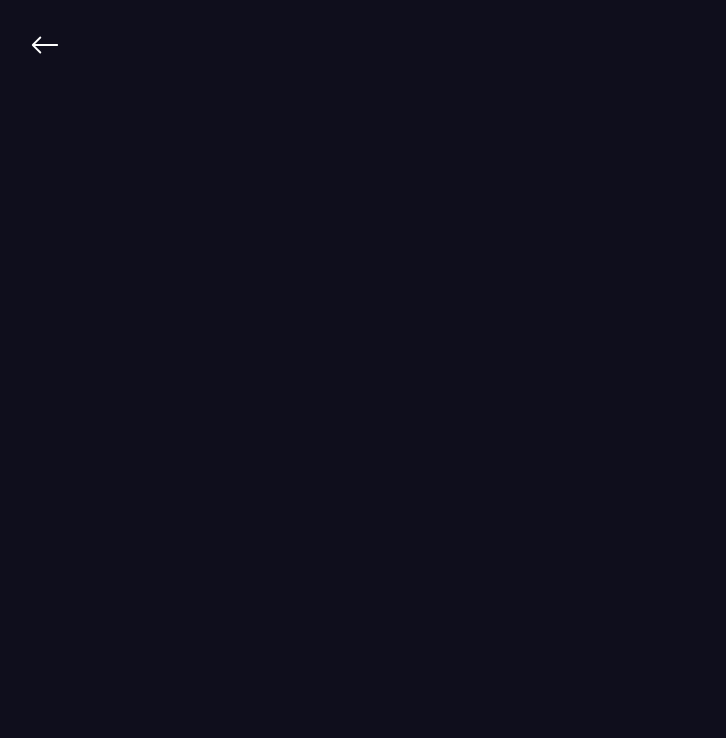
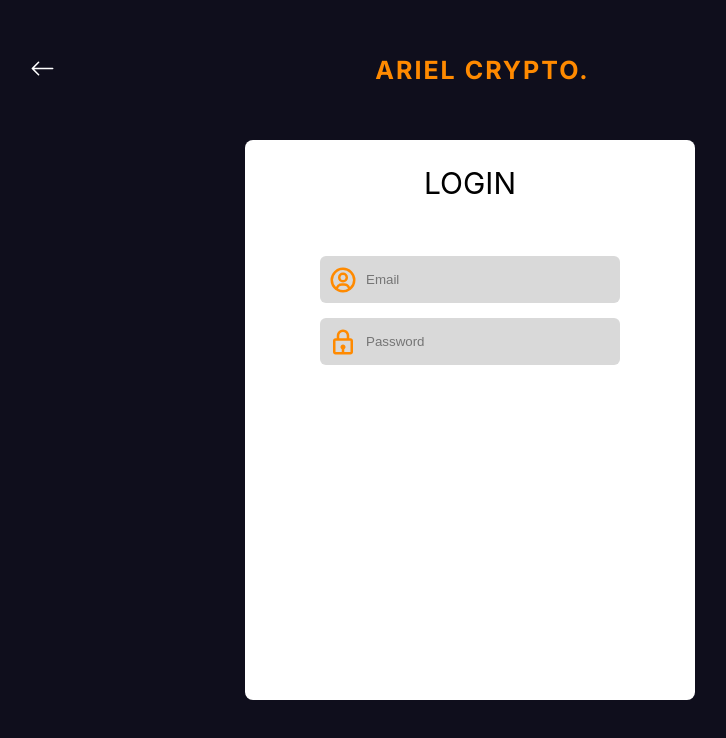
Before and after one commit to DrRichadams/ariel_web, a React (Create React App) app: page /login in a window 1280 px wide. Shown: the top 738 px of the page, without its empty margins (170-896 px from the left). Built offline with nearby package versions, Linux system fonts and the light colour scheme.

Commit message:
Periodic commit

```diff
--- a/src/pages/Login.js
+++ b/src/pages/Login.js
@@ -1,18 +1,112 @@
 import React from "react"
 import styled from "styled-components";
+import { Link } from "react-router-dom";
+
+import { BsArrowLeft } from "react-icons/bs";
+import { BiUserCircle } from "react-icons/bi";
+import { BiLock } from "react-icons/bi";
+
 import { colors } from "../constants/colors";
 import { SectionContainer } from "../features/SectionContainer";
-import { FiArrowLeft } from "react-icons/fi"
-import { BsArrowLeft } from "react-icons/bs"
 
 const Login = () => {
     return(
         <SectionContainer size={100} bg_color={colors.primary}>
-            <div className="top_bar">
-                <BsArrowLeft color="#fff" size={30} />
-            </div>
+            <TopBar className="top_bar">
+                <BackLink to={"/"}> <BsArrowLeft size={25} /> </BackLink>
+                <BackTitle>Ariel Crypto.</BackTitle>
+            </TopBar>
+            <AuthDetailsContainer>
+                <AuthTitle>LOGIN</AuthTitle>
+                <AuthDetailsBox>
+                    <AuthInputBox className="usernameBox">
+                        <BiUserCircle color={colors.accent} size={30} />
+                        <AuthInput placeholder="Email" type={"text"} />
+                    </AuthInputBox>
+                    <AuthInputBox className="usernameBox">
+                        <BiLock color={colors.accent} size={30} />
+                        <AuthInput placeholder="Password" type={"password"} />
+                    </AuthInputBox>
+                </AuthDetailsBox>
+            </AuthDetailsContainer>
         </SectionContainer>
     )
 }
 
+export const AuthInputBox = styled.div`
+    background-color: #d9d9d9;
+    display: flex;
+    justify-content: space-between;
+    align-items: center;
+    margin-bottom: 15px;
+    padding: 8px;
+    width: 300px;
+    border-radius: 6px;
+    box-sizing: border-box;
+`;
+
+export const AuthInput = styled.input`
+    /* width: 100%; */
+    flex: 1;
+    padding: 8px;
+    border: none;
+    outline: none;
+    background-color: transparent;
+    color: #01050f;
+    font-family: Poppins, sans-serif;
+    font-weight: 500;
+`;
+
+export const AuthDetailsBox = styled.div`
+    /* background-color: red; */
+    display: flex;
+    flex-direction: column;
+    justify-content: center;
+    align-items: center;
+`;
+
+export const AuthTitle = styled.h3`
+    /* background-color: red; */
+    padding: 25px;
+    text-align: center;
+    font-size: 30px;
+    font-weight: 400;
+    pointer-events: none;
+`;
+
+export const AuthDetailsContainer = styled.div`
+    background-color: #fff;
+    width: 450px;
+    min-height: 70vh;
+    margin: 30px auto;
+    border-radius: 8px;
+`;
+
+export const TopBar = styled.div`
+    display: flex;
+    justify-content: space-between;
+    align-items: center;
+`;
+
+export const BackLink = styled(Link)`
+    color: #fff;
+    transition: all 200ms ease-in-out;
+    :hover {
+        color: ${colors.accent}
+    };
+`;
+
+export const BackTitle = styled.p`
+    color: ${colors.accent};
+    font-family: Inter, sans-serif;
+    font-size: 25px;
+    font-weight: 500;
+    letter-spacing: 2px;
+    /* background-color: red; */
+    flex: 1;
+    text-align: center;
+    text-transform: uppercase;
+    pointer-events: none;
+`;
+
 export default Login;
```
